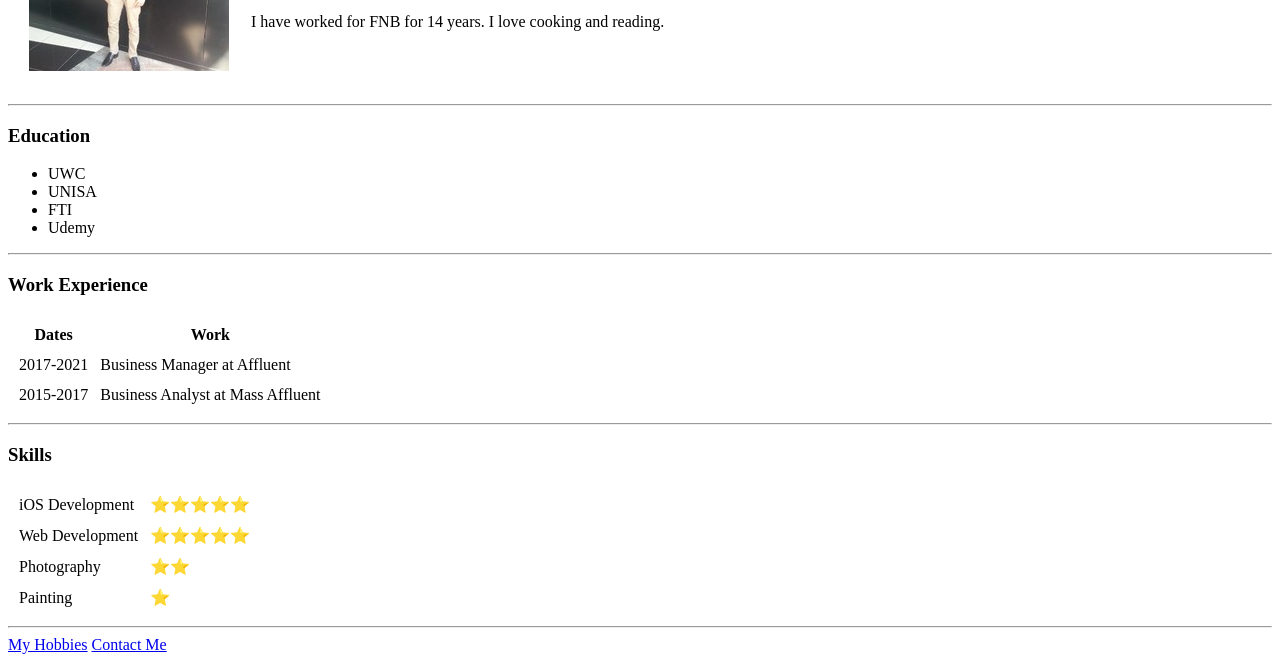
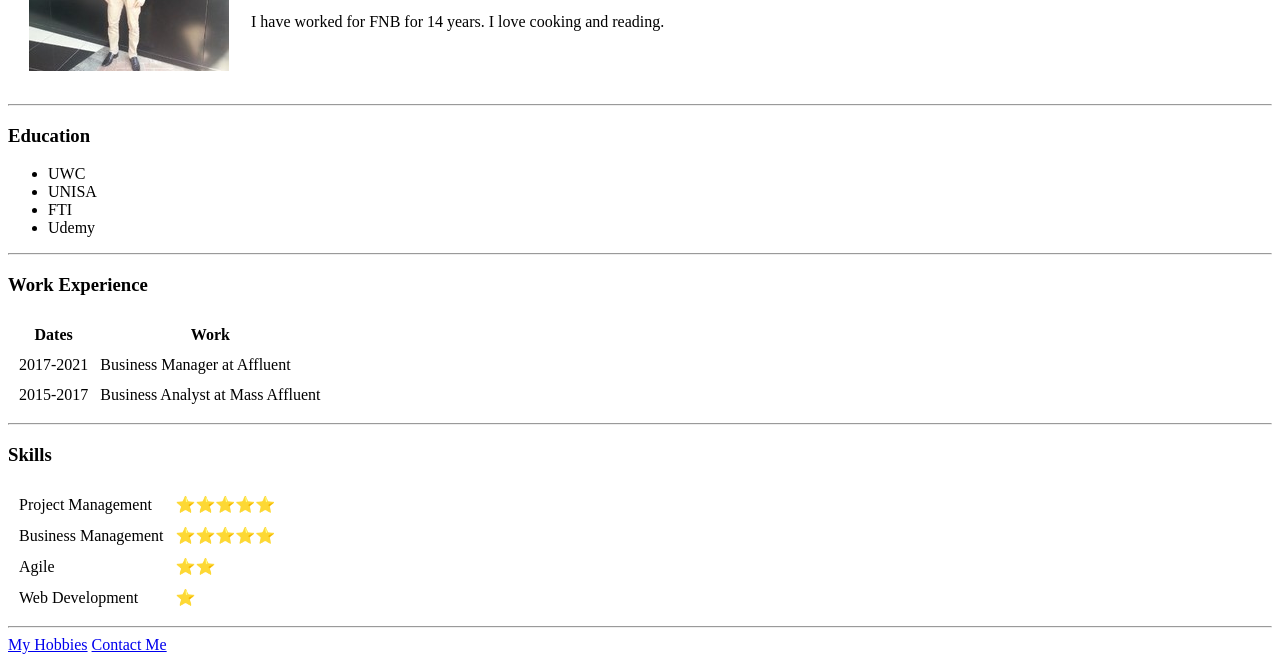
Before and after one commit to Rjay83/cv, a plain HTML site: page index.html in a window 1280 px wide. Shown: the part 158-820 px from the top of the page. Drawn offline with Linux system fonts and the light colour scheme.

Commit message:
Update index.html

```diff
--- a/index.html
+++ b/index.html
@@ -53,19 +53,19 @@
   <h3>Skills</h3>
   <table cellspacing = "10">
     <tr>
-      <td>iOS Development</td>
+      <td>Project Management</td>
       <td>⭐️⭐️⭐️⭐️⭐️</td>
     </tr>
     <tr>
-      <td>Web Development</td>
+      <td>Business Management</td>
       <td>⭐️⭐️⭐️⭐️⭐️</td>
     </tr>
     <tr>
-      <td>Photography</td>
+      <td>Agile</td>
       <td>⭐️⭐️</td>
     </tr>
     <tr>
-      <td>Painting</td>
+      <td>Web Development</td>
       <td>⭐️</td>
     </tr>
   </table>
```
